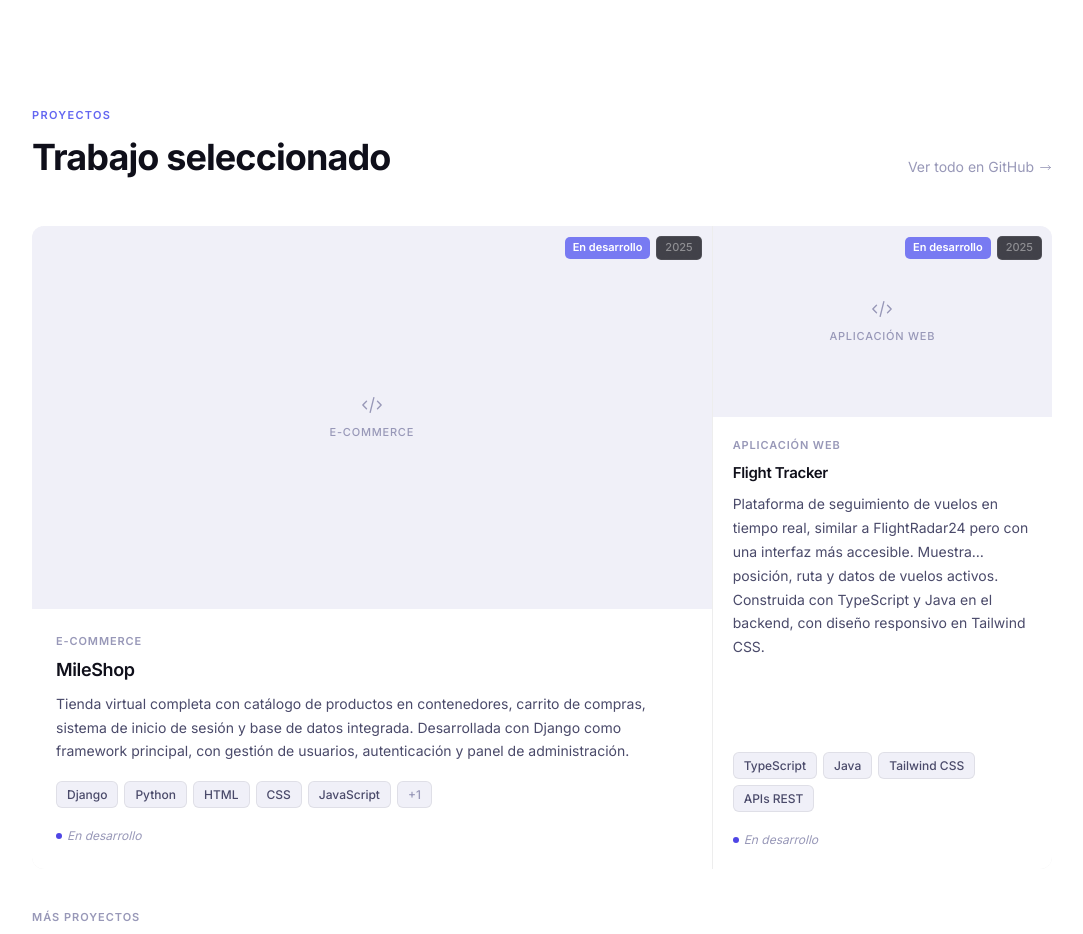
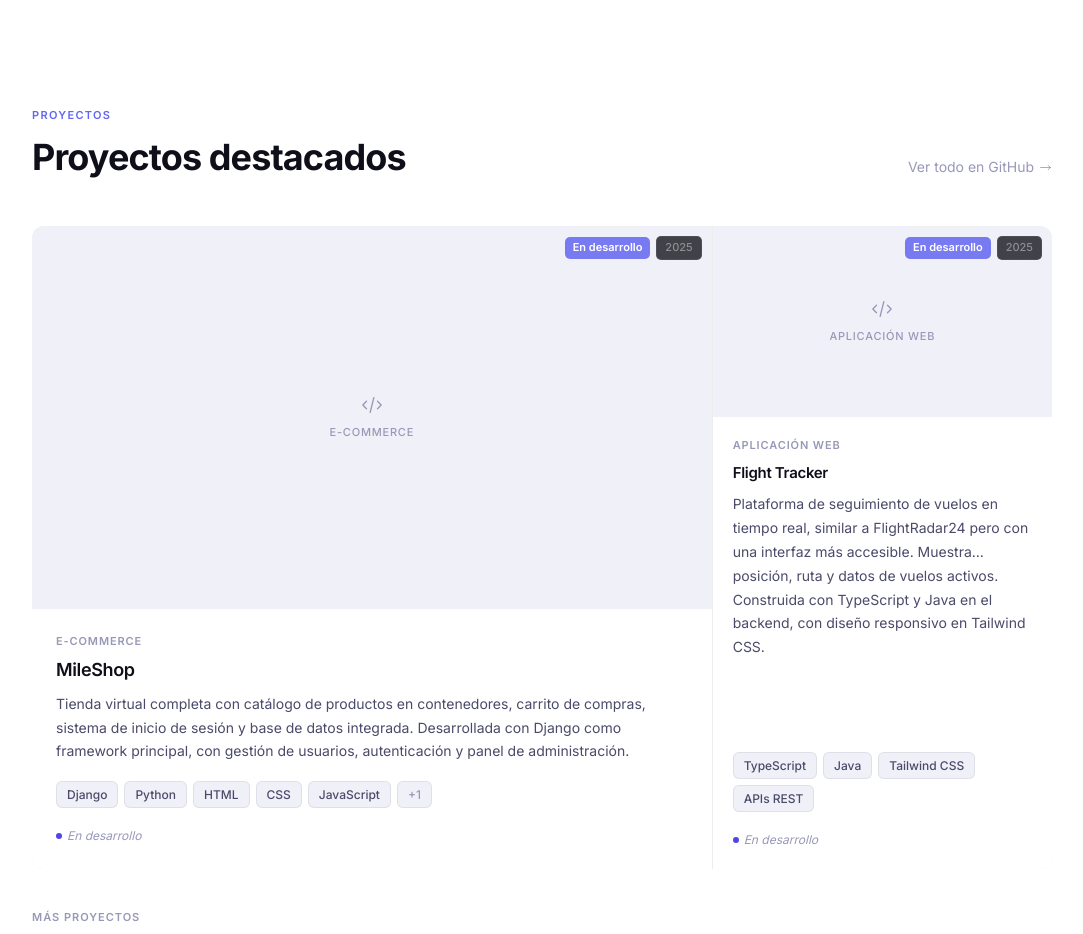
Before and after one commit to HectorARiascosI/Portafolio, a Next.js app: page / in a window 1280 px wide. Shown: the part 2200-3134 px from the top of the page, without its empty margins (98-1181 px from the left). Built offline with nearby package versions, Linux system fonts and the light colour scheme.

Commit message:
título de proyectos más claro

```diff
--- a/components/sections/Projects.jsx
+++ b/components/sections/Projects.jsx
@@ -18,7 +18,7 @@ export default function Projects({ projects = [] }) {
           style={{ display: 'flex', alignItems: 'flex-end', justifyContent: 'space-between', flexWrap: 'wrap', gap: '1rem', marginBottom: '3rem' }}>
           <div>
             <p className="t-label" style={{ marginBottom: '0.75rem' }}>Proyectos</p>
-            <h2 className="t-heading">Trabajo seleccionado</h2>
+            <h2 className="t-heading">Proyectos destacados</h2>
           </div>
           <a href="https://github.com" target="_blank" rel="noopener noreferrer"
             className="link-dim" style={{ fontSize: '0.875rem', display: 'inline-flex', alignItems: 'center', gap: '5px' }}>
```
